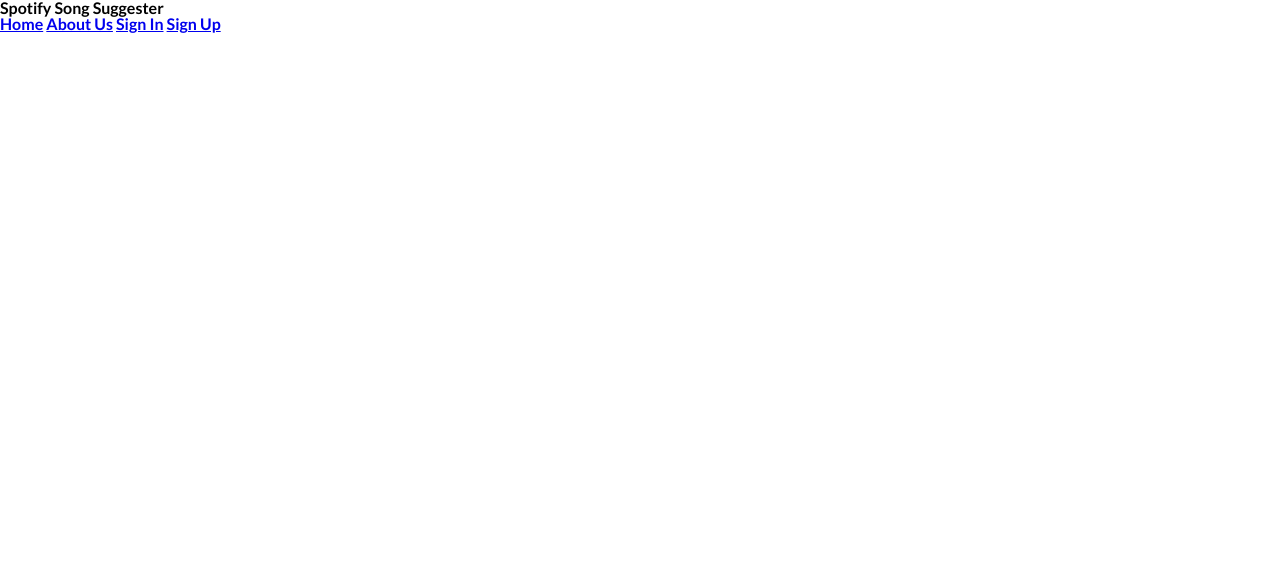
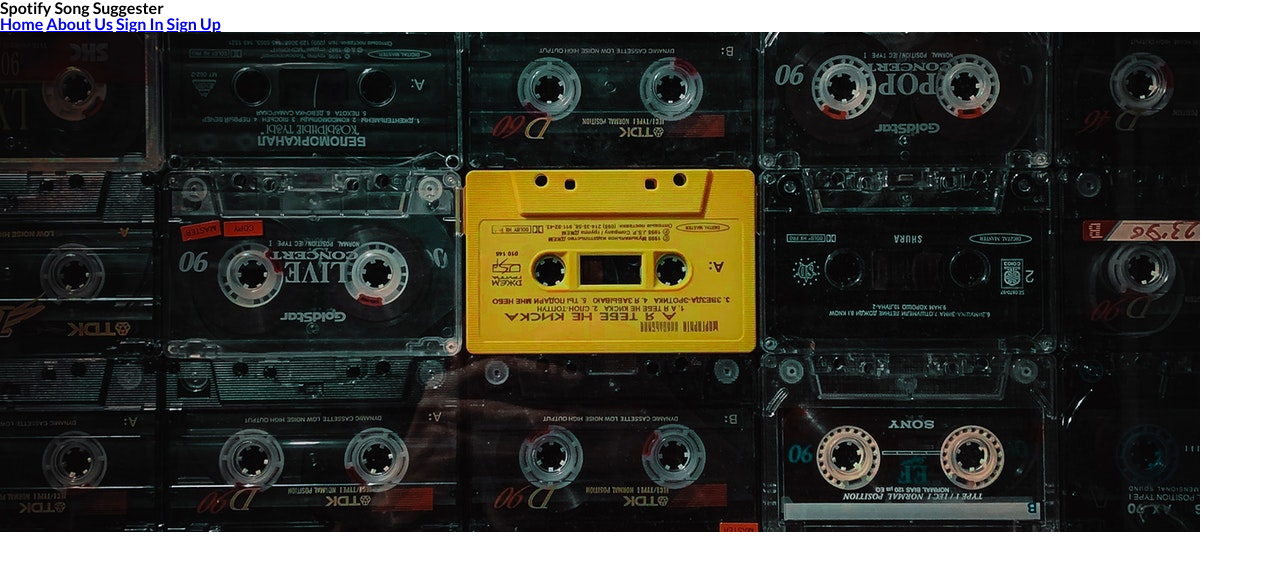
Before and after one commit to bw-spotify-song-suggester-2/Marketing-page, a plain HTML site: page index.html in a window 1280 px wide. Drawn offline with Linux system fonts and the light colour scheme.

Commit message:
photo added

```diff
--- a/index.html
+++ b/index.html
@@ -23,6 +23,9 @@
         </section>
 
         <section>
+            <header>
+                <img src="images/cassette.jpg" alt="Cassettes!"> <!--Photo by Vova Krasilnikov from Pexels-->
+              </header>
 
         </section>
 
```
Also changed, not shown: images/cassette.jpg (added).
